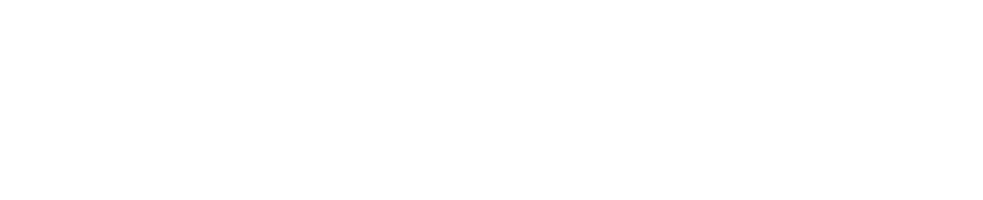
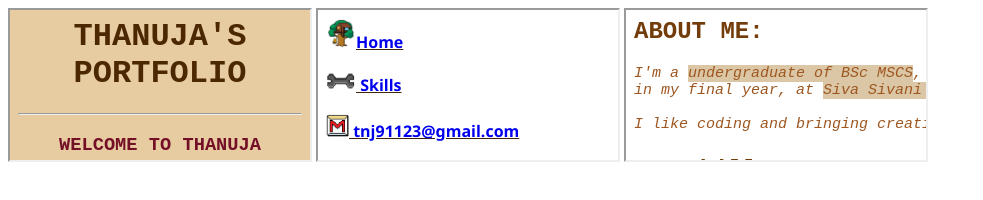
Before and after one commit to tnj91123-arch/thanuja-portfolio, a plain HTML site: page index.html in a window 1280 px wide. Shown: the whole page, without its empty margins (0-983 px from the left). Drawn offline with Linux system fonts and the light colour scheme.

Commit message:
Update index.html

```diff
--- a/index.html
+++ b/index.html
@@ -4,7 +4,8 @@
     <title>Thanuja Portfolio</title>
 </head>
 <body>
-    <a href="Top.html"></a>
-    <a href="bottom.html"></a>
+    <iframe src="Top.html"></iframe>
+    <iframe src="BLeft.html"></iframe>
+    <iframe src="BRight.html"></iframe>
 </body>
 </html>
```
